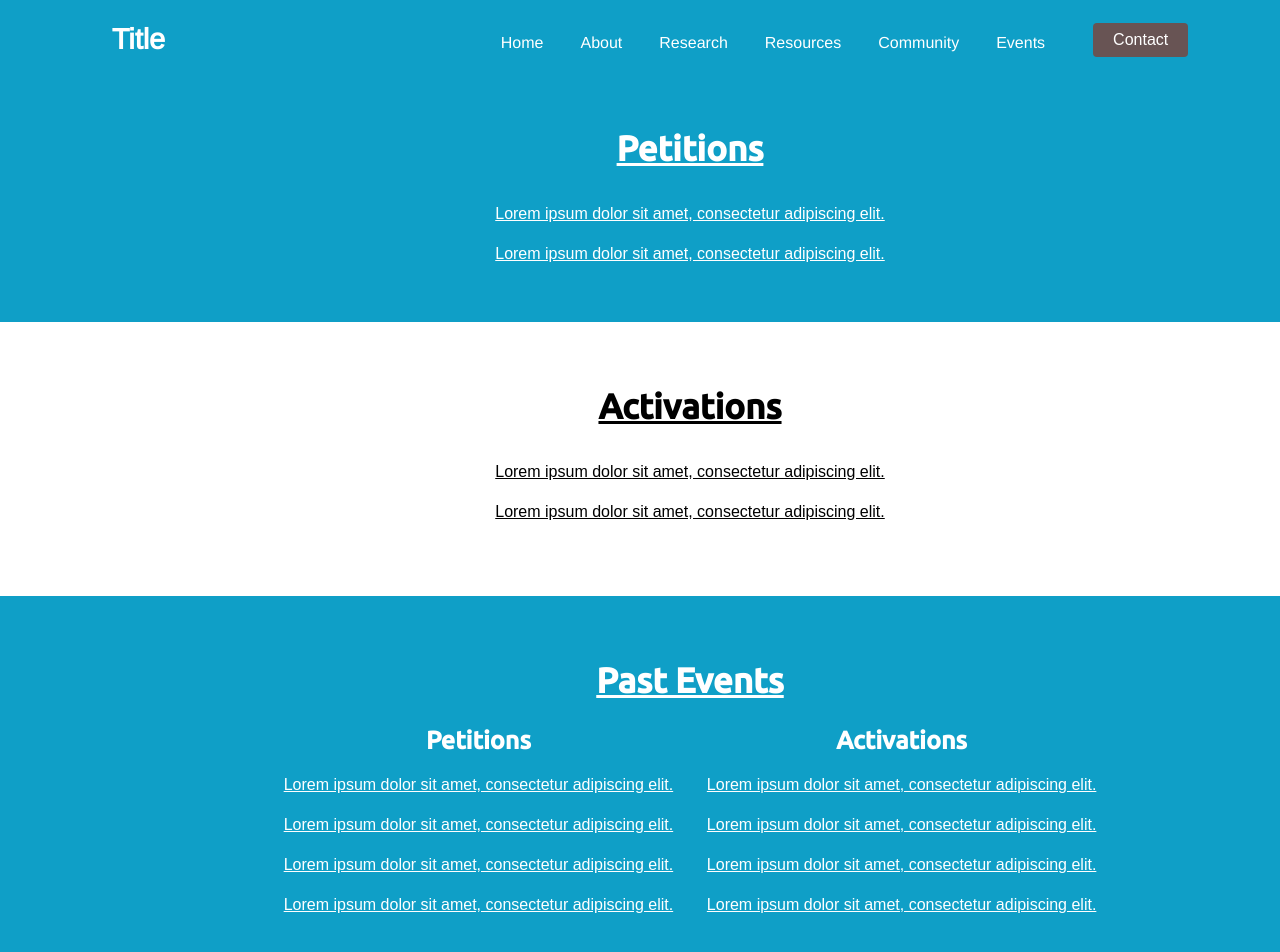
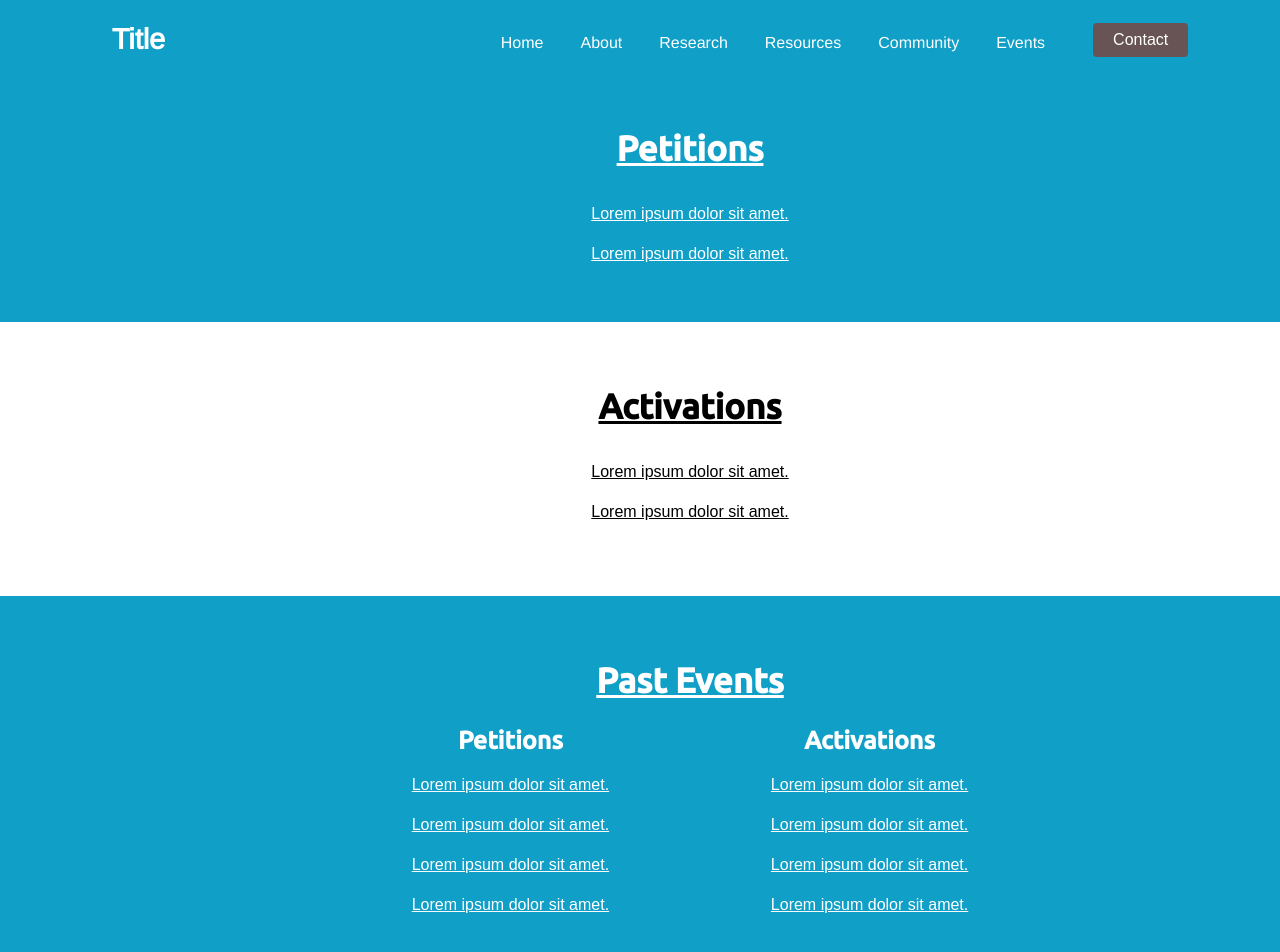
Before and after one commit to michaelakleer/keep-rural-health-care-close-to-home-react, a React (Create React App) app: page /events in a window 1280 px wide. Shown: the top 952 px of the page. Built offline with nearby package versions, Linux system fonts and the light colour scheme.

Commit message:
Changed info

```diff
--- a/src/components/Footer/Footer.js
+++ b/src/components/Footer/Footer.js
@@ -1,6 +1,5 @@
 import React from "react";
 import { Link } from "react-router-dom";
-import { Button } from "react-bulma-components";
 import "./Footer.css";
 
 export default function Footer() {
@@ -29,13 +28,14 @@ export default function Footer() {
                 <li>
                   <Link to="/events">Events</Link>
                 </li>
+                <li>
+                  <Link to="/contact">Contacts</Link>
+                </li>
               </ul>
             </nav>
           </div>
+
           <div className="boxTwo">
-            <Button>Contact</Button>
-          </div>
-          <div className="boxThree">
             <ul>
               <li>
                 <Link to="/">Poop</Link>
--- a/src/components/Navbar/Navbar.js
+++ b/src/components/Navbar/Navbar.js
@@ -1,7 +1,7 @@
 import React, { Component } from "react";
 import { Link } from "react-router-dom";
 import { MenuItems } from "./MenuItems";
-import { Button } from "../Button";
+import { Button } from "../Button.js";
 import "./Navbar.css";
 
 class Navbar extends Component {
--- a/src/pages/About/About.js
+++ b/src/pages/About/About.js
@@ -45,6 +45,15 @@ export default function About() {
       </section>
       <section className="aboutThree">
         <div className="containerTwo">
+          <div className="imageTwo">
+            <figure className="image is-128x128">
+              <img
+                className="is-rounded"
+                src="https://bulma.io/images/placeholders/128x128.png"
+                alt="portrait"
+              />
+            </figure>
+          </div>
           <div className="bioTwo">
             <p>
               Lorem ipsum dolor sit amet, consectetur adipiscing elit.
@@ -58,15 +67,6 @@ export default function About() {
               Phasellus quis risus non erat aliquet mattis. Aliquam eleifend
               quis nibh laoreet euismod.
             </p>
-          </div>
-          <div className="imageTwo">
-            <figure className="image is-128x128">
-              <img
-                className="is-rounded"
-                src="https://bulma.io/images/placeholders/128x128.png"
-                alt="portrait"
-              />
-            </figure>
           </div>
         </div>
       </section>
@@ -87,10 +87,7 @@ export default function About() {
                 Lorem ipsum dolor sit amet, consectetur adipiscing elit.
                 Suspendisse scelerisque non velit in aliquam. Sed feugiat, arcu
                 et porta iaculis, erat ligula iaculis dolor, vitae eleifend
-                massa metus sed mi. Morbi semper dolor at quam faucibus, in
-                fermentum leo pellentesque. Integer vel gravida ligula, ac
-                tristique odio. Cras vehicula condimentum sollicitudin.
-                Pellentesque eu semper magna.
+                massa metus sed mi.
               </p>
             </div>
           </div>
@@ -109,10 +106,7 @@ export default function About() {
                 Lorem ipsum dolor sit amet, consectetur adipiscing elit.
                 Suspendisse scelerisque non velit in aliquam. Sed feugiat, arcu
                 et porta iaculis, erat ligula iaculis dolor, vitae eleifend
-                massa metus sed mi. Morbi semper dolor at quam faucibus, in
-                fermentum leo pellentesque. Integer vel gravida ligula, ac
-                tristique odio. Cras vehicula condimentum sollicitudin.
-                Pellentesque eu semper magna.
+                massa metus sed mi.
               </p>
             </div>
           </div>
@@ -131,10 +125,7 @@ export default function About() {
                 Lorem ipsum dolor sit amet, consectetur adipiscing elit.
                 Suspendisse scelerisque non velit in aliquam. Sed feugiat, arcu
                 et porta iaculis, erat ligula iaculis dolor, vitae eleifend
-                massa metus sed mi. Morbi semper dolor at quam faucibus, in
-                fermentum leo pellentesque. Integer vel gravida ligula, ac
-                tristique odio. Cras vehicula condimentum sollicitudin.
-                Pellentesque eu semper magna.
+                massa metus sed mi.
               </p>
             </div>
           </div>
--- a/src/pages/Community/Community.js
+++ b/src/pages/Community/Community.js
@@ -21,31 +21,31 @@ export default function Community() {
       </section>
       <section className="communityTwo">
         <h1>Community Health Resources</h1>
-        <div className="container">
+        <div className="containerOne">
           <ul>
-            <li>Lorem ipsum dolor sit amet, consectetur adipiscing elit.</li>
-            <li>Lorem ipsum dolor sit amet, consectetur adipiscing elit.</li>
-            <li>Lorem ipsum dolor sit amet, consectetur adipiscing elit.</li>
+            <li>Lorem ipsum dolor sit amet.</li>
+            <li>Lorem ipsum dolor sit amet.</li>
+            <li>Lorem ipsum dolor sit amet.</li>
           </ul>
           <ul>
-            <li>Lorem ipsum dolor sit amet, consectetur adipiscing elit.</li>
-            <li>Lorem ipsum dolor sit amet, consectetur adipiscing elit.</li>
-            <li>Lorem ipsum dolor sit amet, consectetur adipiscing elit.</li>
+            <li>Lorem ipsum dolor sit amet.</li>
+            <li>Lorem ipsum dolor sit amet.</li>
+            <li>Lorem ipsum dolor sit amet.</li>
           </ul>
         </div>
       </section>
       <section className="communityThree">
         <h1>Mental Health Resources</h1>
-        <div className="container">
+        <div className="containerOne">
           <ul>
-            <li>Lorem ipsum dolor sit amet, consectetur adipiscing elit.</li>
-            <li>Lorem ipsum dolor sit amet, consectetur adipiscing elit.</li>
-            <li>Lorem ipsum dolor sit amet, consectetur adipiscing elit.</li>
+            <li>Lorem ipsum dolor sit amet.</li>
+            <li>Lorem ipsum dolor sit amet.</li>
+            <li>Lorem ipsum dolor sit amet.</li>
           </ul>
           <ul>
-            <li>Lorem ipsum dolor sit amet, consectetur adipiscing elit.</li>
-            <li>Lorem ipsum dolor sit amet, consectetur adipiscing elit.</li>
-            <li>Lorem ipsum dolor sit amet, consectetur adipiscing elit.</li>
+            <li>Lorem ipsum dolor sit amet.</li>
+            <li>Lorem ipsum dolor sit amet.</li>
+            <li>Lorem ipsum dolor sit amet.</li>
           </ul>
         </div>
       </section>
--- a/src/pages/Events/Events.js
+++ b/src/pages/Events/Events.js
@@ -8,14 +8,10 @@ export default function Events() {
         <h1>Petitions</h1>
         <div className="petitions">
           <p>
-            <a href="/">
-              Lorem ipsum dolor sit amet, consectetur adipiscing elit.
-            </a>
+            <a href="/">Lorem ipsum dolor sit amet.</a>
           </p>
           <p>
-            <a href="/">
-              Lorem ipsum dolor sit amet, consectetur adipiscing elit.
-            </a>
+            <a href="/">Lorem ipsum dolor sit amet.</a>
           </p>
         </div>
       </section>
@@ -23,14 +19,10 @@ export default function Events() {
         <h1>Activations</h1>
         <div className="activations">
           <p>
-            <a href="/">
-              Lorem ipsum dolor sit amet, consectetur adipiscing elit.
-            </a>
+            <a href="/">Lorem ipsum dolor sit amet.</a>
           </p>
           <p>
-            <a href="/">
-              Lorem ipsum dolor sit amet, consectetur adipiscing elit.
-            </a>
+            <a href="/">Lorem ipsum dolor sit amet.</a>
           </p>
         </div>
       </section>
@@ -41,24 +33,16 @@ export default function Events() {
             <h2>Petitions</h2>
             <div className="leftUrls">
               <p>
-                <a href="/">
-                  Lorem ipsum dolor sit amet, consectetur adipiscing elit.
-                </a>
+                <a href="/">Lorem ipsum dolor sit amet.</a>
               </p>
               <p>
-                <a href="/">
-                  Lorem ipsum dolor sit amet, consectetur adipiscing elit.
-                </a>
+                <a href="/">Lorem ipsum dolor sit amet.</a>
               </p>
               <p>
-                <a href="/">
-                  Lorem ipsum dolor sit amet, consectetur adipiscing elit.
-                </a>
+                <a href="/">Lorem ipsum dolor sit amet.</a>
               </p>
               <p>
-                <a href="/">
-                  Lorem ipsum dolor sit amet, consectetur adipiscing elit.
-                </a>
+                <a href="/">Lorem ipsum dolor sit amet.</a>
               </p>
             </div>
           </div>
@@ -66,24 +50,16 @@ export default function Events() {
             <h2>Activations</h2>
             <div className="rightUrls">
               <p>
-                <a href="/">
-                  Lorem ipsum dolor sit amet, consectetur adipiscing elit.
-                </a>
+                <a href="/">Lorem ipsum dolor sit amet.</a>
               </p>
               <p>
-                <a href="/">
-                  Lorem ipsum dolor sit amet, consectetur adipiscing elit.
-                </a>
+                <a href="/">Lorem ipsum dolor sit amet.</a>
               </p>
               <p>
-                <a href="/">
-                  Lorem ipsum dolor sit amet, consectetur adipiscing elit.
-                </a>
+                <a href="/">Lorem ipsum dolor sit amet.</a>
               </p>
               <p>
-                <a href="/">
-                  Lorem ipsum dolor sit amet, consectetur adipiscing elit.
-                </a>
+                <a href="/">Lorem ipsum dolor sit amet.</a>
               </p>
             </div>
           </div>
```
Also changed, not shown: 1 other file (tests, documents, lock files or other folders).
